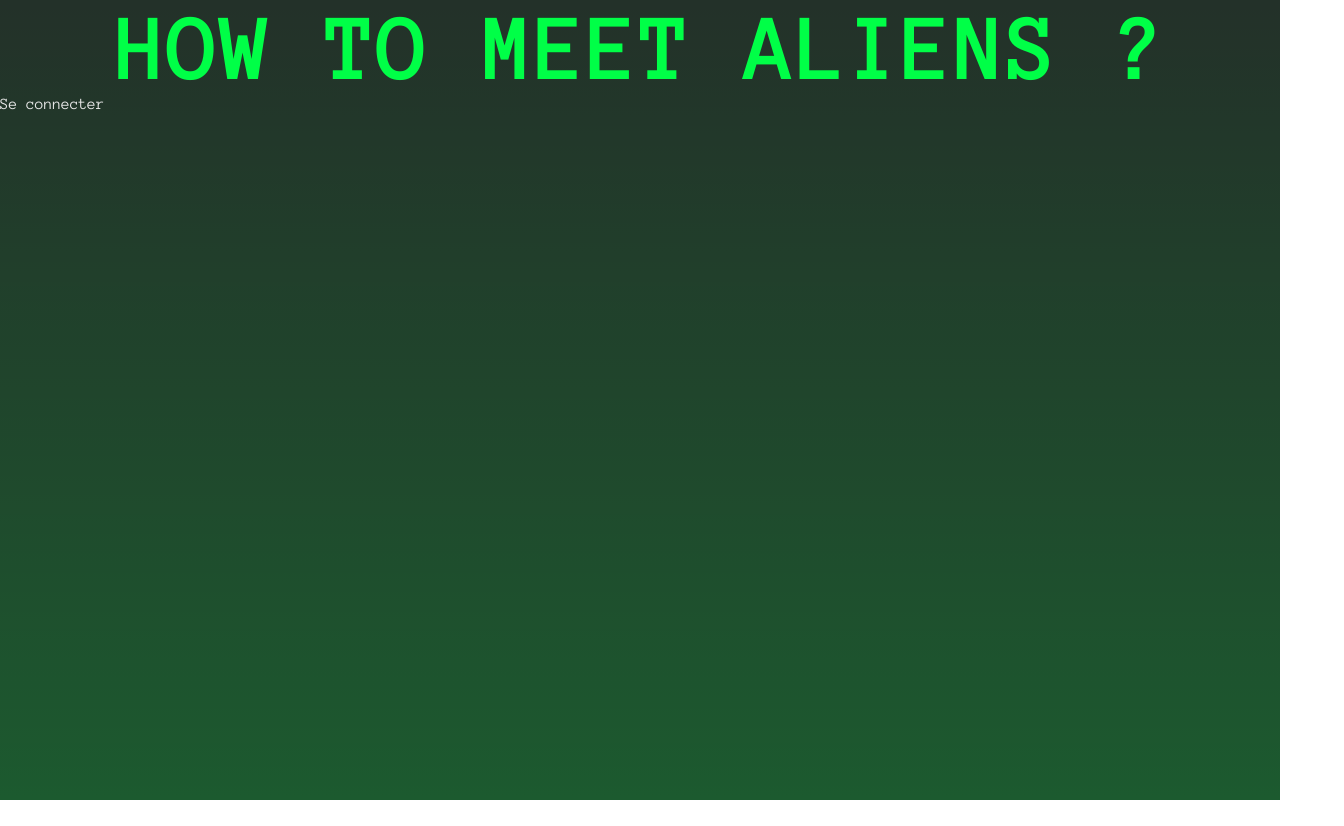
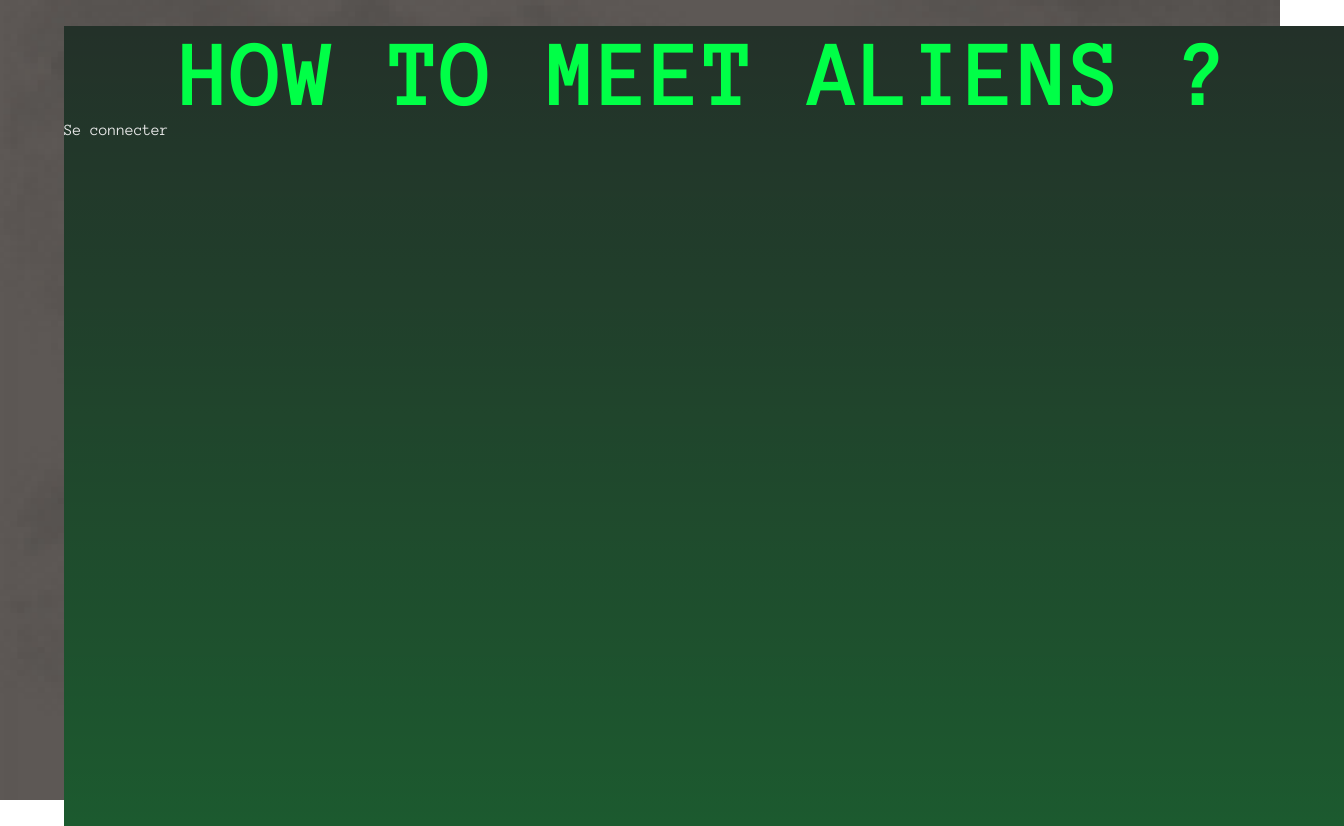
Before and after one commit to Aurelie-Runser/How-To-Meet-Aliens, a Nuxt app: page / in a window 1280 px wide. Shown: the whole page, 1344 px wide, since content can reach past the window. Before the commit the page ends 800 px from the top, so only its background shows below. Built offline with nearby package versions, Linux system fonts and the light colour scheme; no server answers.

Commit message:
ajout d'un fond

```diff
--- a/app.vue
+++ b/app.vue
@@ -1,8 +1,23 @@
 <template>
-    <div>
-      <NuxtPage/>
+    <div class="overlay">
+        <NuxtPage/>
     </div>
 </template>
+
+<style lang="scss">
+.overlay{
+    width: 100vw;
+    height: 100vh;
+    padding: 5% 5px;
+    background: $c-bg url("/fond.png");
+    background-position: center;
+    background-size: cover;
+
+    @include medium{
+        padding: 2% 5%;
+    }
+}
+</style>
 
 <script setup>
 const store = useGlobalStore()
--- a/layouts/default.vue
+++ b/layouts/default.vue
@@ -8,17 +8,20 @@
             <slot name="aside"></slot>
         </aside>
 
-        <body class="layout__main">
+        <div class="layout__main">
             <slot/>
-        </body>
+        </div>
     </main>
 </template>
 
 <style lang="scss" scoped>
 .layout{
-    position: fixed;
-    width: 100vw;
-    height: 100vh;
+    width: 100%;
+    max-width: $xl2;
+    height: 100%;
+    outline: 5px solid rgba(black, 50%);
+    border-radius: 40px;
+    overflow: hidden;
     display: grid;
     grid-template:
         "header"
@@ -26,18 +29,17 @@
         "main";
 
     > * {
-        border: 2px solid red;
         margin: 0;
         width: 100%;
     }
 
     &__header {
-        // background: blue;
+        background: blue;
         grid-area: header;
     }
 
     &__aside {
-        // background: red;
+        background: red;
         grid-area: aside;
     }
 
@@ -47,16 +49,19 @@
     }
 
     @include medium {
+        outline-width: 15px;
+        border-radius: 60px;
+
         grid-template:
             "header header header"
             "aside main main";
 
         &__aside {
-            width: 33vw;
+            width: 400px;
         }
 
         &__main {
-            width: 67vw;
+            width: 100%;
         }
     }
 }
--- a/scss/foundations/_variables.scss
+++ b/scss/foundations/_variables.scss
@@ -4,6 +4,7 @@
 $c-main: #00FF47;
 $c-black: #233129;
 $c-white: #EAEAEA;
+$c-bg: #595451;
 
 // taille texte
 $pc-f-xs: 0.75rem;
```
Also changed, not shown: public/fond.png (added).
